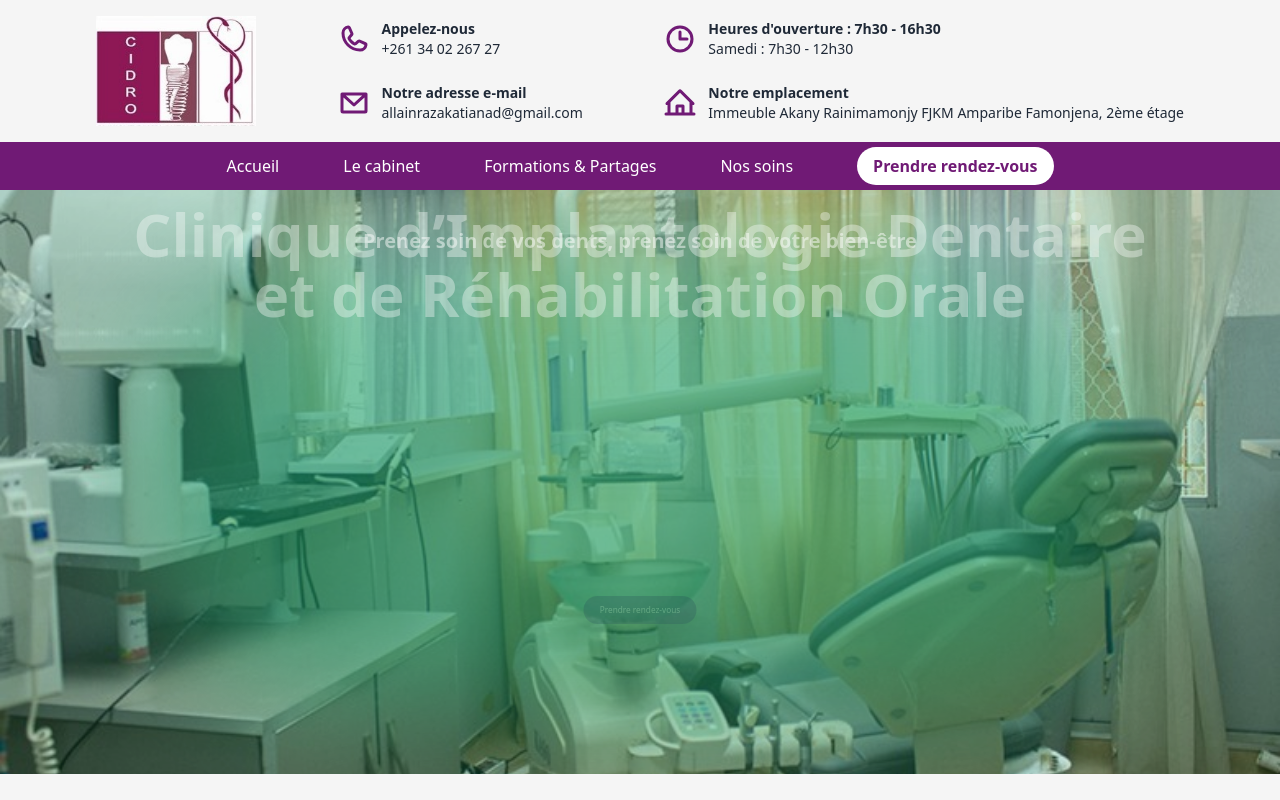
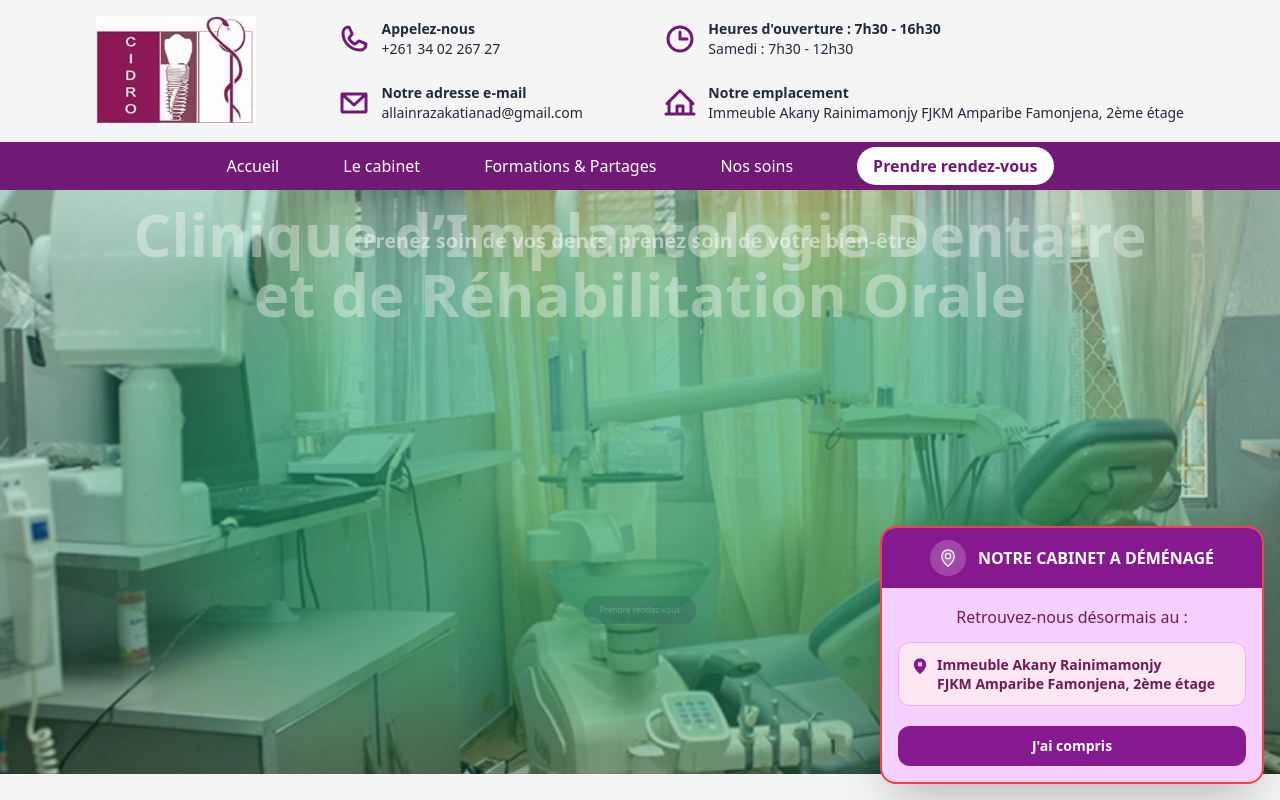
Before and after one commit to Njaka91/Cidro, a React (Vite) app: page /mentions-legales in a window 1280 px wide. Shown: the top 800 px of the page. Built offline with nearby package versions, Linux system fonts and the light colour scheme.

Commit message:
ajout popup avertissement changement d'adresse

```diff
--- a/src/components/Root.jsx
+++ b/src/components/Root.jsx
@@ -12,6 +12,7 @@ import orthodont from "../assets/images/Nos soins/Orthodontie/orthodontie_cidro.
 import chirurgieOrale from "../assets/images/Nos soins/Chirurgie dentaire/Chir_orale.png";
 import dentisterieGenerale from "../assets/images/Nos soins/Dentisterie generale/dentisterie_CIDRO.jpg";
 import Button from "./Button"
+import AddressChangePopup from "../components/common/AddressChangePopup"
 
 const Root = () => {
   const { pathname } = useLocation();
@@ -33,6 +34,7 @@ const Root = () => {
 
   return (
     <>
+      <AddressChangePopup/>
       <Stubborn />
       <NavBar />
       <StubbornImg imgBg={imgBg} />
--- a/src/components/common/AddressChangePopup.jsx
+++ b/src/components/common/AddressChangePopup.jsx
@@ -1,5 +1,5 @@
 import { useState, useEffect } from "react";
-import { MapPin, X } from "@phosphor-icons/react";
+import { MapPin } from "@phosphor-icons/react";
 
 export default function AddressChangePopup() {
   const [state, setState] = useState("hidden"); // hidden | entering | visible | leaving
@@ -19,6 +19,13 @@ export default function AddressChangePopup() {
   const handleClose = () => {
     setState("leaving");
     setTimeout(() => setState("hidden"), 450);
+  };
+
+  const handleItinerary = () => {
+    window.open(
+      "https://www.google.com/maps/dir/?api=1&destination=-18.915410,47.527332",
+      "_blank"
+    );
   };
 
   if (state === "hidden") return null;
@@ -54,44 +61,63 @@ export default function AddressChangePopup() {
           opacity: isVisible ? 1 : 0,
         }}
       >
-        <div
-          className="popup-blink bg-fuchsia-200 border-2 rounded-2xl shadow-lg p-4 flex items-start gap-3"
-          style={{ borderColor: "#1B2C51" }}
-        >
-          {/* Icône */}
-          <MapPin
-            size={22}
-            weight="duotone"
-            className="flex-shrink-0 mt-0.5"
-            style={{ color: "#1B2C51" }}
-            aria-hidden="true"
-          />
+        <div className="popup-blink bg-fuchsia-200 border-2 rounded-2xl shadow-2xl overflow-hidden">
+          {/* Header */}
+          <div
+            className="flex justify-center bg-fuchsia-800 items-center gap-3 px-4 py-3"
 
-          {/* Texte */}
-          <div className="flex-1 min-w-0">
-            <p className="text-sm font-semibold mb-1" style={{ color: "#1B2C51" }}>
-              Changement d&apos;adresse à venir&nbsp;!
-            </p>
-            <p className="text-sm leading-relaxed" style={{ color: "#1B2C51" }}>
-              À partir du{" "}
-              <span className="font-semibold">1er Juillet 2026</span>, le cabinet
-              sera transféré à l&apos;
-              <span className="font-semibold">
-                Immeuble Akany Rainimamonjy FJKM Amparibe Famonjena, 2ème étage
-              </span>
-              . Nous restons joignables au même numéro.
+          >
+            <div
+              className="flex-shrink-0 w-9 h-9 rounded-full flex items-center justify-center"
+              style={{ background: "rgba(255,255,255,0.2)" }}
+            >
+              <MapPin size={20} weight="duotone" className="text-white" aria-hidden="true" />
+            </div>
+            <p className=" text-md font-semibold text-white">
+              NOTRE CABINET A DÉMÉNAGÉ
             </p>
           </div>
 
-          {/* Bouton fermer */}
-          <button
-            onClick={handleClose}
-            aria-label="Fermer ce message"
-            className="flex-shrink-0 -mt-1 -mr-1 rounded-full p-1 transition-colors duration-150 hover:bg-gray-100 focus:outline-none focus:ring-2"
-            style={{ color: "#1B2C51" }}
-          >
-            <X size={18} weight="bold" aria-hidden="true" />
-          </button>
+          {/* Body */}
+          <div className="flex flex-col px-4 py-4">
+            <p className="text-center leading-relaxed mb-3" style={{ color: "#701a4f" }}>
+              Retrouvez-nous désormais au :
+            </p>
+
+            <button
+              onClick={handleItinerary}
+              aria-label="Ouvrir l'itinéraire vers le cabinet"
+              className="w-full flex items-start gap-2 rounded-xl border p-3 mb-1 text-left transition-colors duration-150 cursor-pointer focus:outline-none focus:ring-2"
+              style={{ background: "#fce7f3", borderColor: "#f0abfc" }}
+              onMouseOver={(e) => (e.currentTarget.style.background = "#fbcfe8")}
+              onMouseOut={(e) => (e.currentTarget.style.background = "#fce7f3")}
+            >
+              <MapPin
+                size={18}
+                weight="fill"
+                className="flex-shrink-0 mt-0.5"
+                style={{ color: "#86198f" }}
+                aria-hidden="true"
+              />
+              <span className="text-sm font-semibold leading-snug" style={{ color: "#701a4f" }}>
+                Immeuble Akany Rainimamonjy
+                <br />
+                FJKM Amparibe Famonjena, 2ème étage
+              </span>
+            </button>
+          </div>
+
+          {/* Footer */}
+          <div className="px-4 pb-4">
+            <button
+              onClick={handleClose}
+              className="w-full rounded-xl py-2.5 text-sm font-semibold bg-fuchsia-800 text-white transition-colors duration-150 focus:outline-none focus:ring-2"
+              onMouseOver={(e) => (e.currentTarget.style.background = "#c026d3")}
+              onMouseOut={(e) => (e.currentTarget.style.background = "#a21caf")}
+            >
+              J&apos;ai compris
+            </button>
+          </div>
         </div>
       </div>
     </>
```
